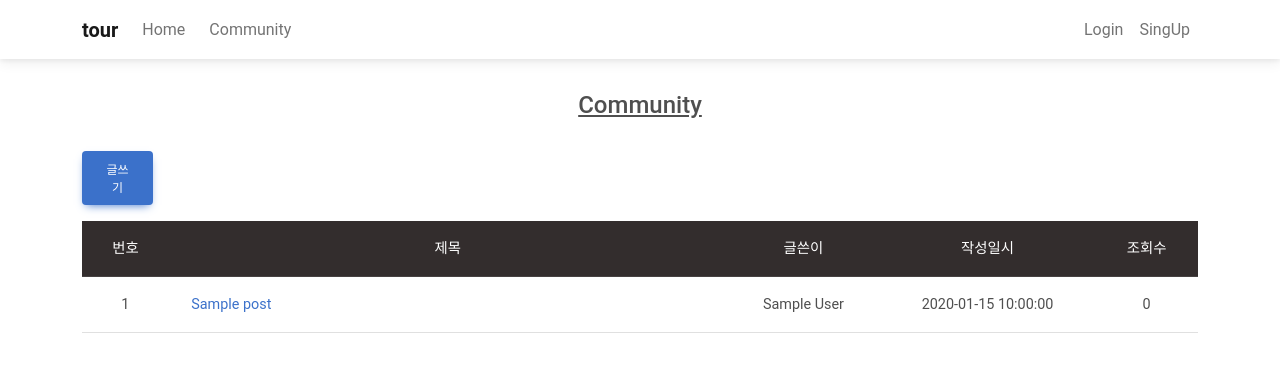
After one commit to unk0vvvn/teaMatch, a Flask app: page /community in a window 1280 px wide. The commit adds this page. Shown: the top 372 px of the page. Run offline with Flask 3, Linux system fonts and the light colour scheme; a database or web service that is not in the repository returns one stand-in record (values such as "Sample title").

Commit message:
Community section implemented. post crud functions implemented. TODO: post_list paging, comment inside of post, like present, view count

```diff
--- a/app.py
+++ b/app.py
@@ -1,24 +1,28 @@
 from flask import Flask, render_template, url_for, redirect, request, session, flash
-from pymongo import MongoClient
 from bson.objectid import ObjectId
 import functools
 import bcrypt
 from datetime import datetime
+import pymongo
 
-client = MongoClient("mongodb://localhost:27017/")
+
+client = pymongo.MongoClient("mongodb://localhost:27017/")
 db = client["virtual_tour"]
 user_collection = db['user']
+post_collection = db['post']
 
 app = Flask(__name__)
 
 app.secret_key = 'fad62b7c1a6a9e67dbb66c3571a23ff2425650965f80047ea2fadce543b088cf'
 
+POST_PAGE_SIZE = 10
+
 def login_required(view):
     @functools.wraps(view)
     def wrapped_view(**kwargs):
-        user_email = session.get('user_email')
+        _id = session.get('_id')
 
-        if user_email is None:
+        if _id is None:
             return redirect(url_for('login'))
 
         return view(**kwargs)
@@ -28,21 +32,104 @@ def login_required(view):
 def home():
     return render_template("home.html")
 
+# community 시작
+
+@app.route('/community')
+def post_list():
+    page = request.args.get('page', default = 1, type = int)
+    page_offset = (page - 1) * POST_PAGE_SIZE
+
+    post_count = post_collection.count_documents({})
+    posts = post_collection.find().sort("create_date", pymongo.DESCENDING).skip(page_offset).limit(POST_PAGE_SIZE)
+
+    return render_template("post_list.html", posts = posts, page = page, post_count = post_count)
+
+
+@app.route('/community/post/write', methods=['GET', 'POST'])
+@login_required
+def post_write():
+    if request.method == 'GET':
+        return render_template("post_form.html")
+
+    #POST
+    title = request.form['title'].strip()
+    content = request.form['content'].strip()
+
+    post_data = {
+        'title' : title,
+        'content' : content,
+        'create_date' : datetime.now(),
+        'author' : session['nickname'],
+        'author_id' : session['_id']
+    }
+
+    result = post_collection.insert_one(post_data)
+
+    return redirect(url_for('post_detail', id=str(result.inserted_id)))
+
+@app.route('/community/post/<id>')
+def post_detail(id):
+    post = post_collection.find_one({"_id" : ObjectId(id)})
+
+    return render_template("post_detail.html", post = post)
+
+@app.route('/community/post/modify/<id>', methods=['GET', 'POST'])
+@login_required
+def post_modify(id):
+    if request.method == 'GET':
+        post = post_collection.find_one({"_id" : ObjectId(id)})
+
+        return render_template("post_form.html", post = post)
+
+    #POST
+    filter = {"_id" : ObjectId(id)}
+
+    title = request.form['title'].strip()
+    content = request.form['content'].strip()
+    data ={
+    "$set" : {
+        'title' : title,
+        'content' : content
+        }
+    }
+
+    post_collection.update_one(filter, data)
+
+    return redirect(url_for('post_detail', id=id))
+
+@app.route('/community/post/delete/<id>')
+@login_required
+def post_delete(id):
+    filter = {"_id" : ObjectId(id)}
+
+    post_collection.delete_one(filter)
+
+    return redirect(url_for('post_list'))
+
+# community 끝
+
+# 회원 기능 시작
+
 @app.route('/signup', methods=['GET', 'POST'])
 def signup():
     if request.method == "GET":
         return render_template("signup.html")
 
     #POST
+    nickname = request.form['nickname'].strip()
+    nickname_check = user_collection.find_one({"nickname": nickname})
+    if nickname_check:
+        flash('Nickname is in use. Please choose another nickname.')
+        return redirect(url_for('signup'))
+
     email = request.form['email'].strip()
-    password = request.form['password'].strip()
-    password_confirm = request.form['password_confirm'].strip()
-
     email_check = user_collection.find_one({"email": email})
     if email_check:
         flash('Email is in use. Please use another email.')
         return redirect(url_for('signup'))
 
+    password = request.form['password'].strip()
+    password_confirm = request.form['password_confirm'].strip()
     if password != password_confirm:
         flash('Please confirm password.')
         return redirect(url_for('signup'))
@@ -50,6 +137,7 @@ def signup():
     encrypted_password = bcrypt.hashpw(password.encode('utf-8'), bcrypt.gensalt())
 
     user_data = {
+        'nickname' : nickname,
         'email' : email,
         'password' : encrypted_password,
         'create_date' : datetime.now(),
@@ -75,7 +163,8 @@ def login():
     if user_data:
         user_data_password = user_data['password']
         if bcrypt.checkpw(password.encode('utf-8'), user_data_password):
-            session["user_email"] = email
+            session["_id"] = str(user_data['_id'])
+            session["nickname"] = user_data['nickname']
             return redirect(url_for('home'))
         else:
             flash('Email/password is invalid. Please try again.')
@@ -89,6 +178,7 @@ def logout():
     session.clear()
     return redirect(url_for('home'))
 
+# 회원 기능 끝
 
 if __name__ == '__main__':
     app.run(debug=True)
--- a/templates/layout.html
+++ b/templates/layout.html
@@ -27,7 +27,7 @@
         <nav class="navbar navbar-expand-lg navbar-light bg-white">
             <div class="container">
                 <!-- Navbar brand -->
-                <a class="navbar-brand nav-link" href="#">
+                <a class="navbar-brand nav-link" href="{{url_for('home')}}">
                     <strong>tour</strong>
                 </a>
                 <!-- Navbar brand -->
@@ -46,12 +46,15 @@
                             <a class="nav-link" href="{{ url_for('home') }}">Home</a>
                         </li>
 
+                        <li class="nav-item pe-2">
+                            <a class="nav-link" href="{{ url_for('post_list') }}">Community</a>
+                        </li>
                     </ul>
                     <!-- left menu -->
 
                     <!-- right menu -->
                     <ul class="navbar-nav d-flex flex-row">
-                        {% if session['user_email'] %}
+                        {% if session['_id'] %}
                         <li class="nav-item me-3 me-lg-0">
                             <a class="nav-link" href="{{ url_for('logout') }}">Logout</a>
                         </li>
--- /dev/null
+++ b/templates/post_list.html
@@ -0,0 +1,77 @@
+{% extends "layout.html" %}
+{% block content %}
+<section class="my-3 text-center">
+    <h4 class="text-center py-3 text-decoration-underline">Community</h4>
+    <div class="row my-3">
+		<div class="col-1">
+			<a class="btn btn-primary" href="{{url_for('post_write')}}">글쓰기</a>
+		</div>
+
+		<!-- TODO: 검색 기능
+            <div class="col-6">
+
+			<form class="input-group" th:action="@{/question/list}" method="get">
+				<input name="kw" type="text" class="form-control" th:value="${kw}">
+				<button class="btn btn-outline-secondary" type="submit">찾기</button>
+			</form>
+		</div> -->
+	</div>
+
+    <table class="table">
+        <thead class="table-dark">
+            <tr class="text-center">
+                <th>번호</th>
+                <th style="width:50%">제목</th>
+                <th>글쓴이</th>
+                <th>작성일시</th>
+                <th>조회수</th>
+            </tr>
+        </thead>
+        <tbody>
+            {% for post in posts %}
+            <tr class="text-center">
+                <td>{{post_count - (page - 1) * loop.length - (loop.index-1)}}</td>
+
+                <td class="text-start">
+                    <a href = "{{ url_for('post_detail', id=post._id) }}">{{post.title}}</a>
+                    <!-- <span class="text-danger small ms-2" th:if="${question.answerCount > 0}"
+                    th:text="${question.answerCount}"></span> 댓글 구현-->
+                </td>
+
+                <td>
+                    <span>{{post.author}}</span>
+                </td>
+
+                <td>{{post.create_date}}</td>
+
+                <td>0</td>
+            </tr>
+            {% endfor %}
+        </tbody>
+    </table>
+
+    <!-- 페이징 처리 시작 -->
+	{# <div>
+		<ul class="pagination justify-content-center">
+			<li class="page-item">
+				<a class="page-link" href="{{url_for('post_list')}}">
+				처음
+				</a>
+			</li>
+			<li th:each="page: ${numbers.sequence(0, paging.totalPages-1)}"
+				th:classappend="${page == paging.number} ? 'active'"
+				th:if="${page >= paging.number-5 && page <= paging.number+5 && page < paging.totalPages}"
+				class="page-item">
+				<a class="page-link" th:text="${page}" th:href="@{/question/list(page=${page}, kw=${kw})}"></a>
+			</li>
+
+			<li class="page-item">
+				<a class="page-link" href="{{url_for('post_list', page=post_count/(posts|count))}}">
+					마지막
+				</a>
+			</li>
+		</ul>
+	</div> #}
+	<!-- 페이징 처리 끝 -->
+</section>
+{% endblock %}
--- a/templates/signup.html
+++ b/templates/signup.html
@@ -6,6 +6,12 @@
     <div class="row d-flex justify-content-center">
         <div class="col-md-6">
             <form action="{{ url_for('signup') }}" method="POST">
+                <!-- Nickname input -->
+                <div class="form-outline mb-4">
+                    <input type="text" name="nickname" id="form3Example3" class="form-control" required/>
+                    <label class="form-label" for="form3Example3">Nickname</label>
+                </div>
+
                 <!-- Email input -->
                 <div class="form-outline mb-4">
                     <input type="email" name="email" id="form3Example3" class="form-control" required/>
```
Also changed, not shown: templates/post_detail.html (added, +70 -0 lines), templates/post_form.html (added, +34 -0 lines).
